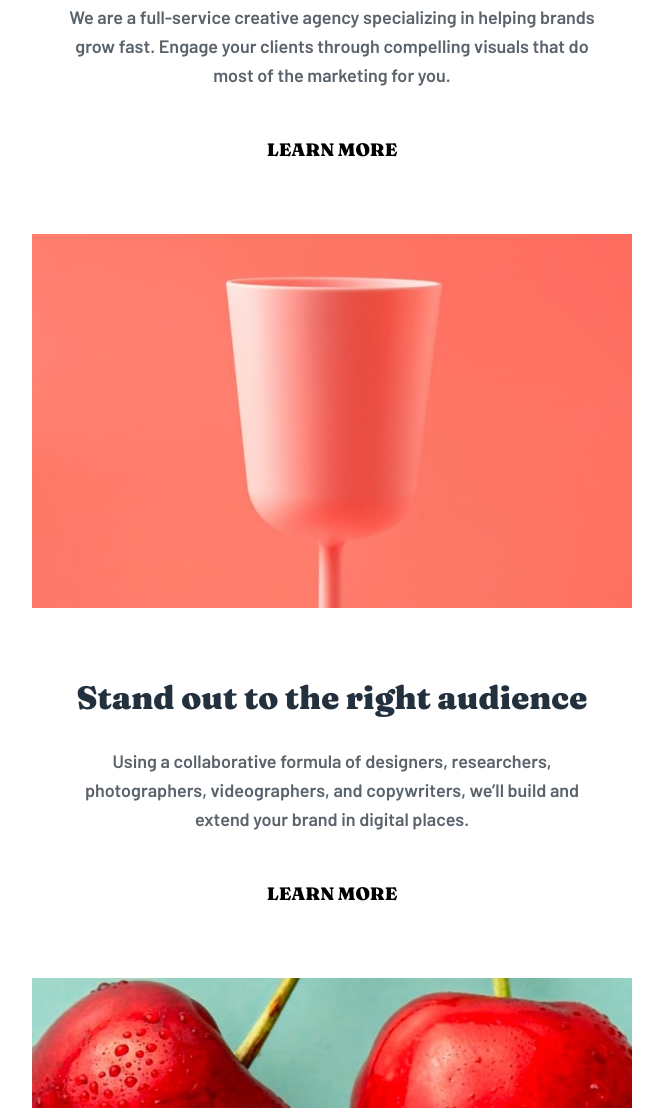
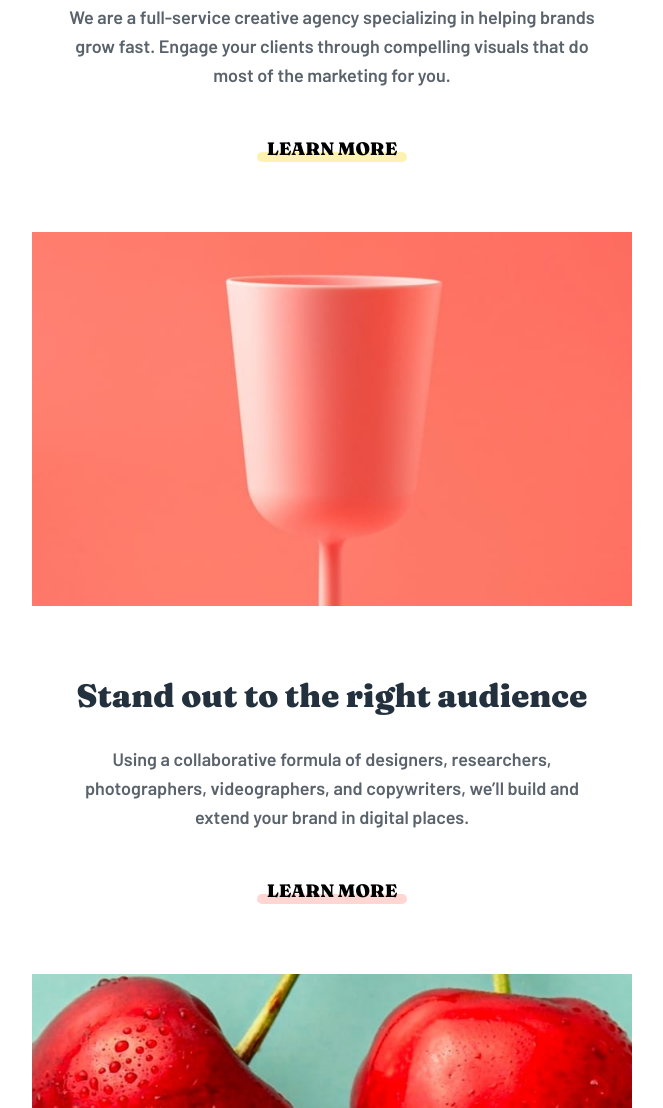
Before and after one commit to edo979/sunnyside-agency-landing-page-main, a plain HTML site: page index.html in a window 1280 px wide. Shown: the part 1050-2158 px from the top of the page, without its empty margins (308-971 px from the left). Drawn offline with Linux system fonts and the light colour scheme.

Commit message:
button finished

```diff
--- a/index.html
+++ b/index.html
@@ -64,7 +64,7 @@
             grow fast. Engage your clients through compelling visuals that do
             most of the marketing for you.
           </p>
-          <button class="btn btn-box">Learn more</button>
+          <button class="btn btn-box" id="brand-btn">Learn more</button>
         </div>
 
         <!-- Desktop 2. row -->
@@ -76,7 +76,7 @@
             photographers, videographers, and copywriters, we’ll build and
             extend your brand in digital places.
           </p>
-          <button class="btn btn-box">Learn more</button>
+          <button class="btn btn-box" id="audience-btn">Learn more</button>
         </div>
 
         <!-- Desktop 3. row -->
--- a/scss/_components.scss
+++ b/scss/_components.scss
@@ -61,10 +61,42 @@ header {
 }
 
 .btn-box {
+  position: relative;
   border: none;
   background-color: transparent;
   text-transform: uppercase;
   font-weight: 900;
+  padding: 0 10px;
+  cursor: pointer;
+
+  &::after {
+    content: '';
+    position: absolute;
+    z-index: -1;
+    bottom: 0;
+    left: 0;
+    width: 100%;
+    height: 10px;
+    border-radius: 10px;
+    opacity: 0.3;
+  }
+
+  &:hover {
+    &::after {
+      opacity: 1;
+    }
+  }
+
+  &#brand-btn {
+    &::after {
+      background-color: $Yellow;
+    }
+  }
+  &#audience-btn {
+    &::after {
+      background-color: $Soft-red;
+    }
+  }
 }
 
 .text-box,
```
Also changed, not shown: css/style.css, 1 other file.
